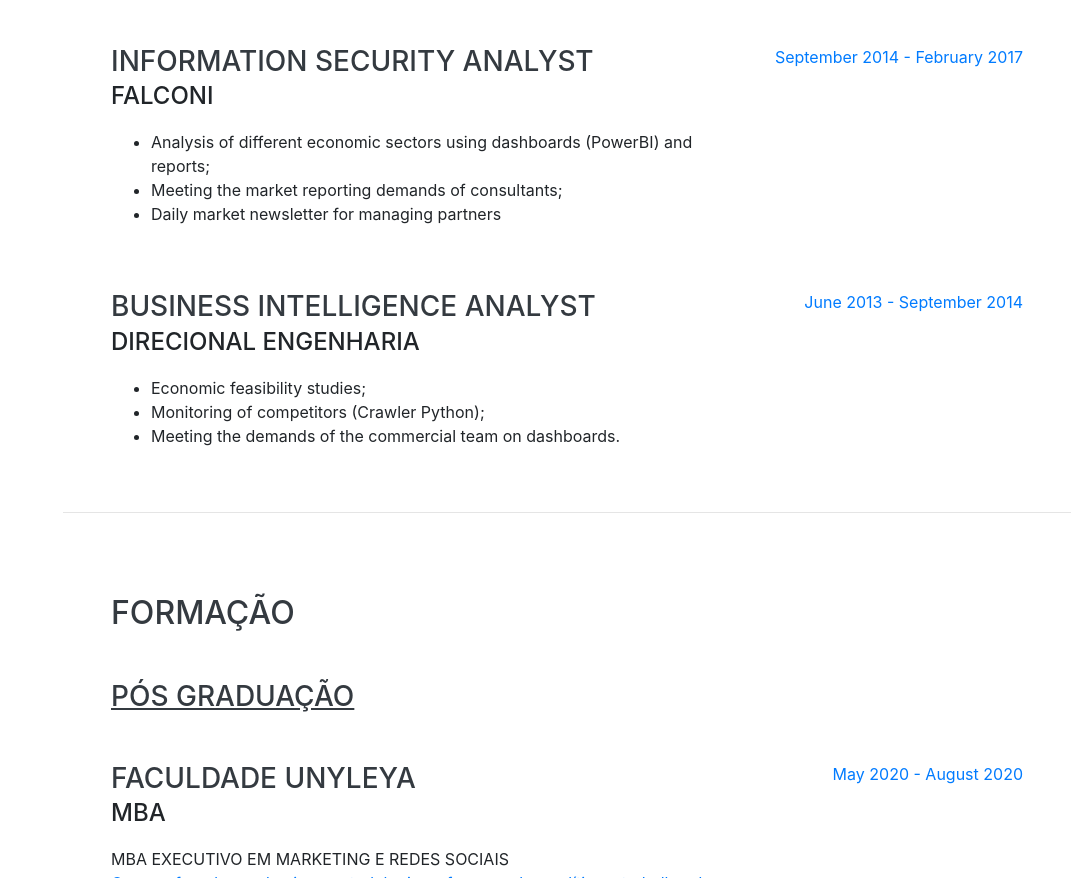
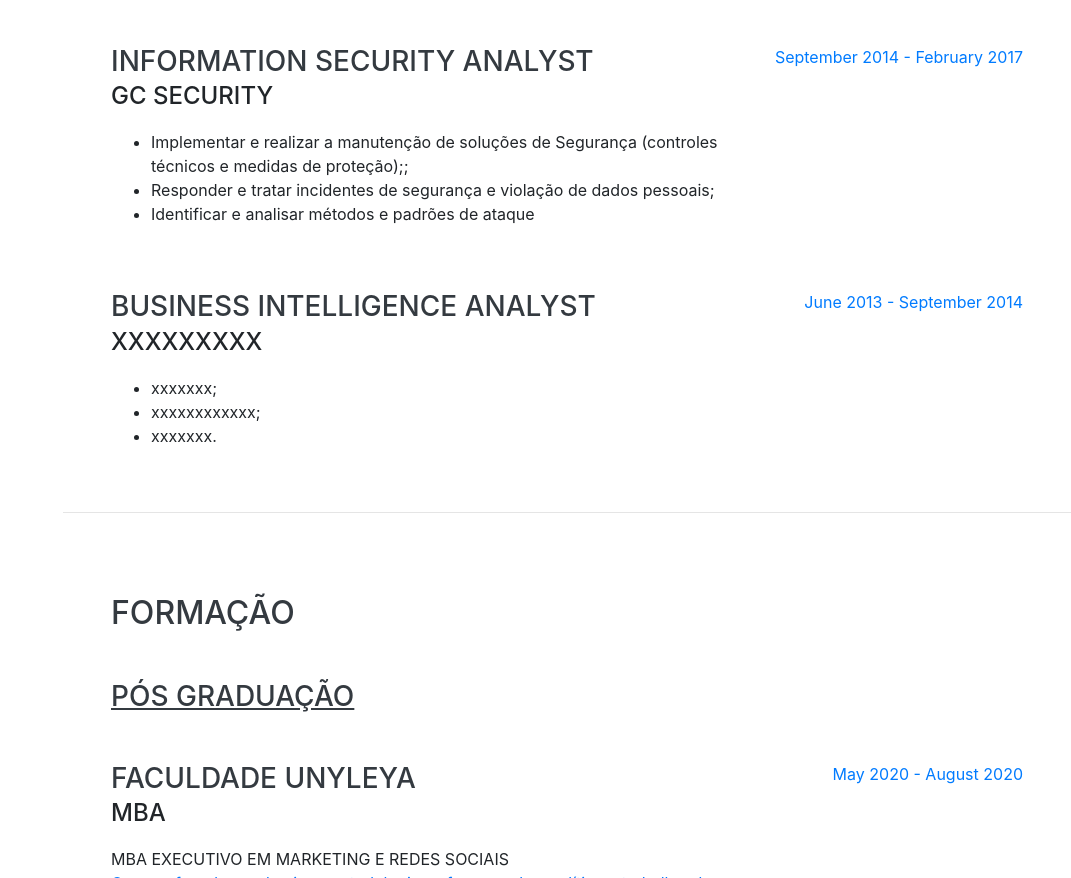
Before and after one commit to RicardoGomes-gitbub/portifolio-analise-dados, a website with bundled scripts: page index.html in a window 1280 px wide. Shown: the part 1901-2779 px from the top of the page, without its empty margins (209-1280 px from the left). Built offline with nearby package versions, Linux system fonts and the light colour scheme; a web font is replaced by a local one.

Commit message:
Update index.html

```diff
--- a/index.html
+++ b/index.html
@@ -179,11 +179,11 @@
         <div class="resume-item d-flex flex-column flex-md-row justify-content-between mb-5">
           <div class="resume-content">
             <h3 class="mb-0">Information Security Analyst</h3>
-            <div class="subheading mb-3">FALCONI</div>
+            <div class="subheading mb-3">GC Security</div>
             <ul>
-              <li>Analysis of different economic sectors using dashboards (PowerBI) and reports;</li>
-              <li>Meeting the market reporting demands of consultants;</li>
-              <li>Daily market newsletter for managing partners</li>
+              <li>Implementar e realizar a manutenção de soluções de Segurança (controles técnicos e medidas de proteção);;</li>
+              <li>Responder e tratar incidentes de segurança e violação de dados pessoais;</li>
+              <li>Identificar e analisar métodos e padrões de ataque</li>
             </ul>
           </div>
           <div class="resume-date text-md-right">
@@ -194,11 +194,11 @@
         <div class="resume-item d-flex flex-column flex-md-row justify-content-between">
           <div class="resume-content">
             <h3 class="mb-0">Business Intelligence Analyst</h3>
-            <div class="subheading mb-3">Direcional Engenharia</div>
+            <div class="subheading mb-3">xxxxxxxxx</div>
             <ul>
-              <li>Economic feasibility studies;</li>
-              <li>Monitoring of competitors (Crawler Python);</li>
-              <li>Meeting the demands of the commercial team on dashboards.</li>
+              <li>xxxxxxx;</li>
+              <li>xxxxxxxxxxxx;</li>
+              <li>xxxxxxx.</li>
             </ul>
           </div>
           <div class="resume-date text-md-right">
```
